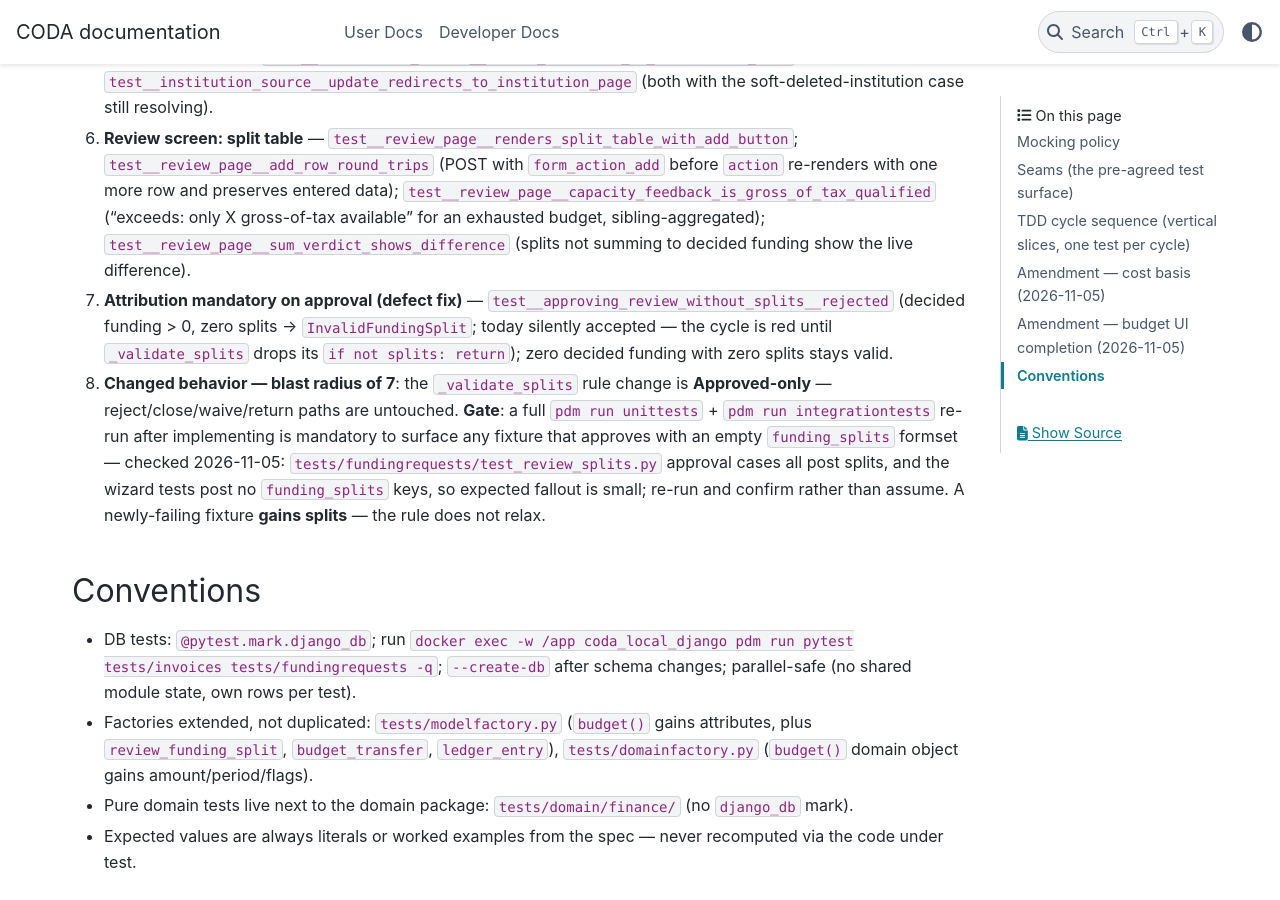
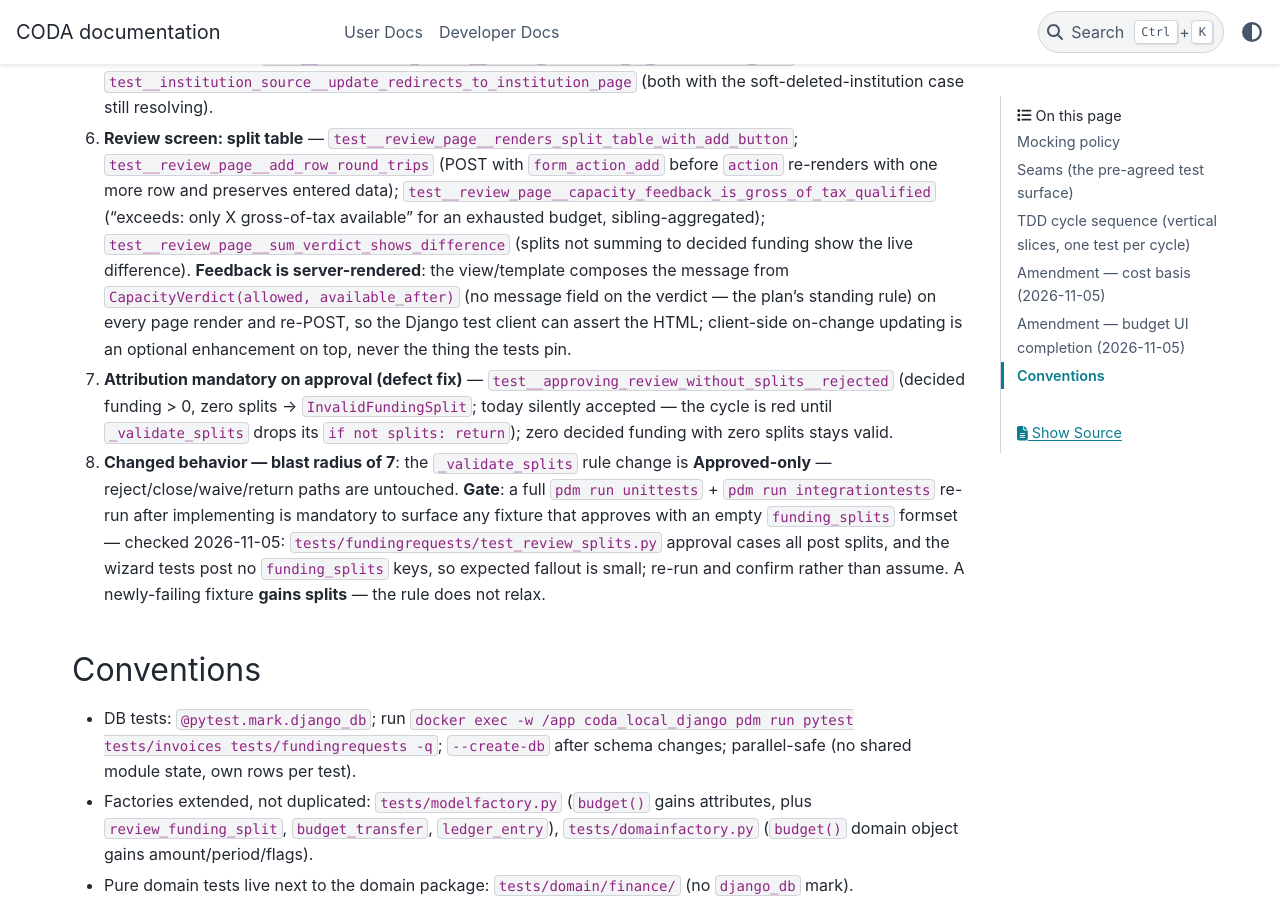
Before and after one commit to coda-oa/coda, a Sphinx documentation site: the page built from docs/design/budget-system-test-plan.md, in a window 1280 px wide and 900 px high, scrolled down 7378 px. Built offline with Sphinx 7.4.7 and the PyData theme 0.15.4, drawn with Linux system fonts in a browser that asks for light colours.

Commit message:
docs(design): pin server-rendered capacity feedback in the UI test plan
The split table's capacity feedback and sum verdict are server-rendered
by the view on every page render and re-POST (composed from the capacity
verdict at the view/template layer), so the Django test client can assert
the HTML; client-side on-change updating is an optional enhancement the
tests never depend on.

```diff
--- a/docs/design/budget-system-test-plan.md
+++ b/docs/design/budget-system-test-plan.md
@@ -126,7 +126,7 @@ Companion to the §8 amendments (`docs/design/budget-system.md`); decisions in t
 3. **Detail page: invoice reference list** — `test__budget_detail__lists_invoices_referencing_the_source` (invoice number links to the invoice detail; 10 most recent; "All invoices" link carries the funding-source filter); `test__budget_detail__ignores_deleted_assignments` (re-saved invoices don't double-list).
 4. **List navigation** — `test__budget_list__name_links_to_detail` (row name links to `invoices:fundingsource_detail`).
 5. **Institution routes** — `test__institution_source__detail_redirects_to_institution_page`; `test__institution_source__update_redirects_to_institution_page` (both with the soft-deleted-institution case still resolving).
-6. **Review screen: split table** — `test__review_page__renders_split_table_with_add_button`; `test__review_page__add_row_round_trips` (POST with `form_action_add` before `action` re-renders with one more row and preserves entered data); `test__review_page__capacity_feedback_is_gross_of_tax_qualified` ("exceeds: only X gross-of-tax available" for an exhausted budget, sibling-aggregated); `test__review_page__sum_verdict_shows_difference` (splits not summing to decided funding show the live difference).
+6. **Review screen: split table** — `test__review_page__renders_split_table_with_add_button`; `test__review_page__add_row_round_trips` (POST with `form_action_add` before `action` re-renders with one more row and preserves entered data); `test__review_page__capacity_feedback_is_gross_of_tax_qualified` ("exceeds: only X gross-of-tax available" for an exhausted budget, sibling-aggregated); `test__review_page__sum_verdict_shows_difference` (splits not summing to decided funding show the live difference). **Feedback is server-rendered**: the view/template composes the message from `CapacityVerdict(allowed, available_after)` (no message field on the verdict — the plan's standing rule) on every page render and re-POST, so the Django test client can assert the HTML; client-side on-change updating is an optional enhancement on top, never the thing the tests pin.
 7. **Attribution mandatory on approval (defect fix)** — `test__approving_review_without_splits__rejected` (decided funding > 0, zero splits → `InvalidFundingSplit`; today silently accepted — the cycle is red until `_validate_splits` drops its `if not splits: return`); zero decided funding with zero splits stays valid.
 8. **Changed behavior — blast radius of 7**: the `_validate_splits` rule change is **Approved-only** — reject/close/waive/return paths are untouched. **Gate**: a full `pdm run unittests` + `pdm run integrationtests` re-run after implementing is mandatory to surface any fixture that approves with an empty `funding_splits` formset — checked 2026-11-05: `tests/fundingrequests/test_review_splits.py` approval cases all post splits, and the wizard tests post no `funding_splits` keys, so expected fallout is small; re-run and confirm rather than assume. A newly-failing fixture **gains splits** — the rule does not relax.
 
```
Also changed, not shown: docs/design/budget-system.md (+1 -1 lines).
